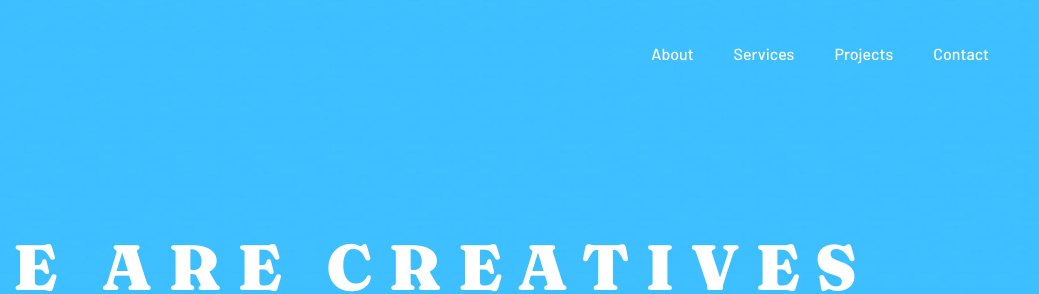
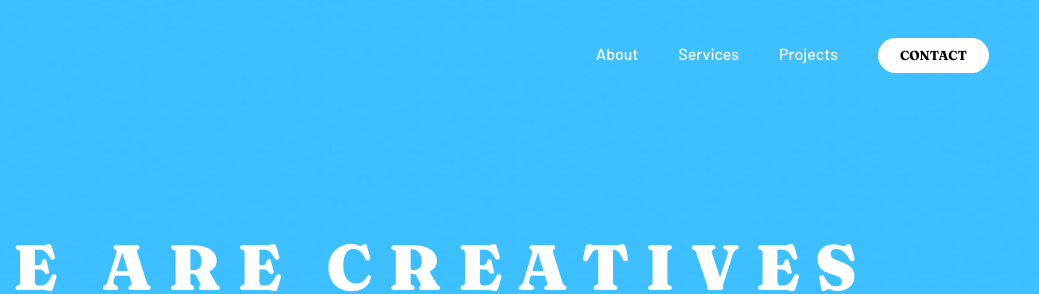
Before and after one commit to joana-trots/sunnyside-agency-landing-page, a plain HTML site: page index.html in a window 1280 px wide. Shown: the top 294 px of the page, 241-1280 px from the left. Drawn offline with Linux system fonts and the light colour scheme.

Commit message:
upd nav links

```diff
--- a/app/styles/_navigation.sass
+++ b/app/styles/_navigation.sass
@@ -8,6 +8,14 @@ nav
         gap: 40px
         li
             list-style: none
+            &:last-child a
+                font-family: $ff-serif
+                font-size: 13px
+                color: black
+                background-color: white
+                padding: 9px 22px 10px
+                border-radius: 30px
+                text-transform: uppercase
     &.mobile_menu
         .burger
             cursor: pointer
```
Also changed, not shown: app/styles/_header.sass (line endings or trailing spaces), public/styles/main.css, 1 other file.
